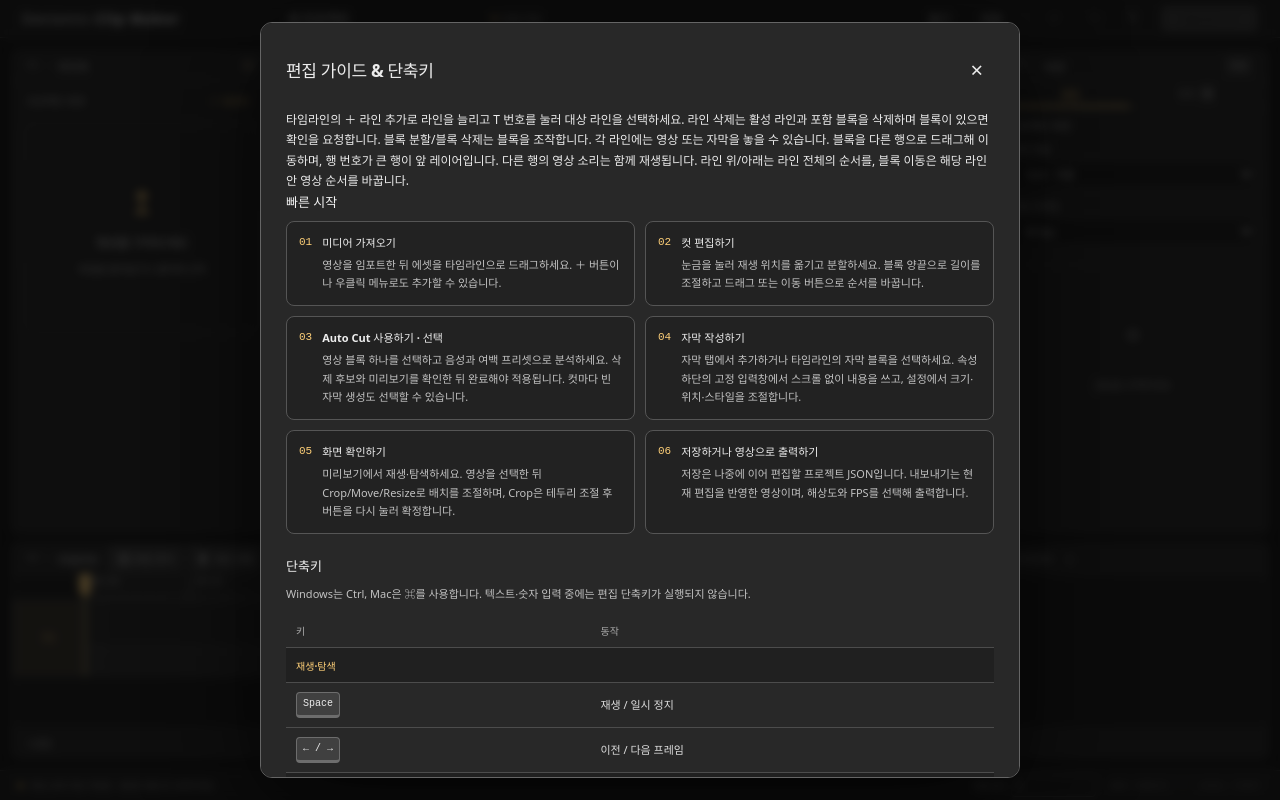
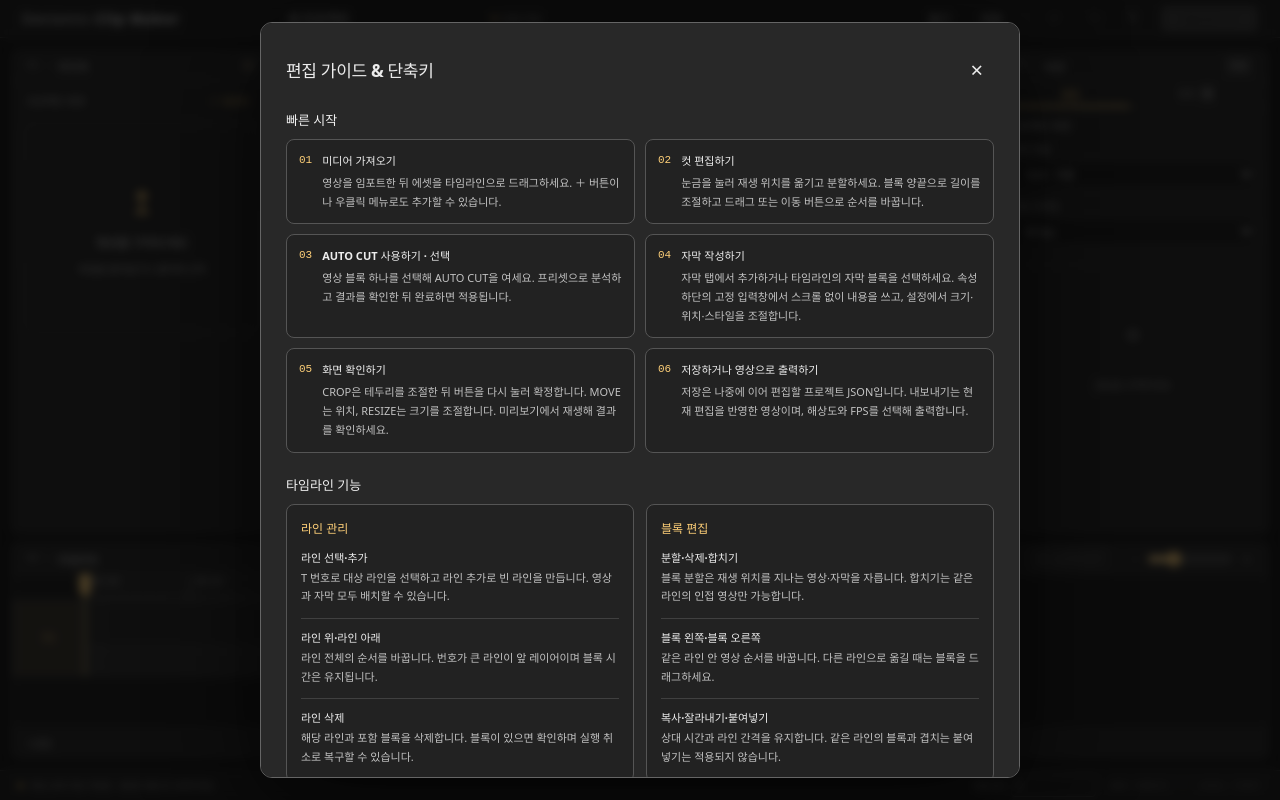
Before and after one commit to archibee/devianns-clip-maker, a React (Vite) app: page / in a window 1280 px wide. Both pictures are taken after a click on the button "단축키 도움말". Built offline with nearby package versions, Linux system fonts and the light colour scheme; a web font is replaced by a local one.

Commit message:
타임라인 V4 업그레이드

```diff
--- a/scripts/timeline-upgrade-v2-test.mjs
+++ b/scripts/timeline-upgrade-v2-test.mjs
@@ -52,7 +52,7 @@ try {
       buffer: Buffer.from(JSON.stringify(project)),
     });
   await page.waitForFunction(() => document.querySelectorAll('.timeline-clip').length === 3);
-  const button = page.getByRole('button', { name: 'Auto Cut', exact: true });
+  const button = page.getByRole('button', { name: 'AUTO CUT', exact: true });
   await page.locator('.timeline-clip').first().click();
   assert.equal(await button.isEnabled(), true);
   await page
--- a/src/editor/HelpDialog.tsx
+++ b/src/editor/HelpDialog.tsx
@@ -10,8 +10,8 @@ const steps = [
     '눈금을 눌러 재생 위치를 옮기고 분할하세요. 블록 양끝으로 길이를 조절하고 드래그 또는 이동 버튼으로 순서를 바꿉니다.',
   ],
   [
-    'Auto Cut 사용하기 · 선택',
-    '영상 블록 하나를 선택하고 음성과 여백 프리셋으로 분석하세요. 삭제 후보와 미리보기를 확인한 뒤 완료해야 적용됩니다. 컷마다 빈 자막 생성도 선택할 수 있습니다.',
+    'AUTO CUT 사용하기 · 선택',
+    '영상 블록 하나를 선택해 AUTO CUT을 여세요. 프리셋으로 분석하고 결과를 확인한 뒤 완료하면 적용됩니다.',
   ],
   [
     '자막 작성하기',
@@ -19,12 +19,82 @@ const steps = [
   ],
   [
     '화면 확인하기',
-    '미리보기에서 재생·탐색하세요. 영상을 선택한 뒤 Crop/Move/Resize로 배치를 조절하며, Crop은 테두리 조절 후 버튼을 다시 눌러 확정합니다.',
+    'CROP은 테두리를 조절한 뒤 버튼을 다시 눌러 확정합니다. MOVE는 위치, RESIZE는 크기를 조절합니다. 미리보기에서 재생해 결과를 확인하세요.',
   ],
   [
     '저장하거나 영상으로 출력하기',
     '저장은 나중에 이어 편집할 프로젝트 JSON입니다. 내보내기는 현재 편집을 반영한 영상이며, 해상도와 FPS를 선택해 출력합니다.',
   ],
+];
+const timelineGuide = [
+  {
+    title: '라인 관리',
+    items: [
+      [
+        '라인 선택·추가',
+        'T 번호로 대상 라인을 선택하고 라인 추가로 빈 라인을 만듭니다. 영상과 자막 모두 배치할 수 있습니다.',
+      ],
+      [
+        '라인 위·라인 아래',
+        '라인 전체의 순서를 바꿉니다. 번호가 큰 라인이 앞 레이어이며 블록 시간은 유지됩니다.',
+      ],
+      [
+        '라인 삭제',
+        '해당 라인과 포함 블록을 삭제합니다. 블록이 있으면 확인하며 실행 취소로 복구할 수 있습니다.',
+      ],
+    ],
+  },
+  {
+    title: '블록 편집',
+    items: [
+      [
+        '분할·삭제·합치기',
+        '블록 분할은 재생 위치를 지나는 영상·자막을 자릅니다. 합치기는 같은 라인의 인접 영상만 가능합니다.',
+      ],
+      [
+        '블록 왼쪽·블록 오른쪽',
+        '같은 라인 안 영상 순서를 바꿉니다. 다른 라인으로 옮길 때는 블록을 드래그하세요.',
+      ],
+      [
+        '복사·잘라내기·붙여넣기',
+        '상대 시간과 라인 간격을 유지합니다. 같은 라인의 블록과 겹치는 붙여넣기는 적용되지 않습니다.',
+      ],
+    ],
+  },
+  {
+    title: '선택과 음소거',
+    items: [
+      [
+        '혼합 다중 선택',
+        'Ctrl/⌘+클릭으로 영상·자막을 함께 선택합니다. 속성 탭에서는 같은 종류의 공통 설정을 편집합니다.',
+      ],
+      [
+        '개별·일괄 음소거',
+        '영상의 오디오 영역 버튼을 사용하세요. 선택된 영상의 버튼은 선택 영상 전체에, 선택 밖 버튼은 그 영상만 적용합니다.',
+      ],
+      [
+        '소리와 영상',
+        '자막과 무음 원본은 음소거 대상에서 제외합니다. 음소거는 영상은 유지하고 미리보기·출력 소리만 바꿉니다.',
+      ],
+    ],
+  },
+  {
+    title: 'AUTO CUT',
+    items: [
+      [
+        '선택 블록만 분석',
+        '영상 블록 하나만 선택해야 실행됩니다. 모달에서 원본 소리를 분석하고 완료 전에는 프로젝트를 변경하지 않습니다.',
+      ],
+      [
+        '다른 블록 시간 유지',
+        '대상 블록의 남길 컷만 이어 붙입니다. 다른 영상·기존 자막은 원래 시간에 남으며 빈 공간이 생길 수 있습니다.',
+      ],
+      [
+        '빈 자막 자동 생성',
+        '체크하면 항상 새 라인에 컷마다 같은 길이의 빈 자막을 만듭니다. 취소하면 적용하지 않습니다.',
+      ],
+    ],
+  },
 ];
 const shortcuts = [
   {
@@ -51,11 +121,8 @@ const shortcuts = [
     group: '복사·실행 취소',
     rows: [
       ['Ctrl / ⌘ + C', '선택 블록 복사'],
-      ['Ctrl / ⌘ + X', '선택한 영상 또는 자막 잘라내기 · 실행 취소로 복구 가능'],
-      [
-        'Ctrl / ⌘ + V',
-        '선택 행의 재생 위치에 붙여넣기 · 상대 시간/행 간격 보존 · 같은 행의 겹침은 거부',
-      ],
+      ['Ctrl / ⌘ + X', '선택 블록 잘라내기'],
+      ['Ctrl / ⌘ + V', '선택 라인의 재생 위치에 붙여넣기'],
       ['Ctrl / ⌘ + Z', '실행 취소'],
       ['Ctrl / ⌘ + Shift + Z', '다시 실행'],
     ],
@@ -66,14 +133,6 @@ export function HelpDialog({ onClose }: { onClose: () => void }) {
     <Dialog title="편집 가이드 & 단축키" onClose={onClose}>
       <div className="editor-help">
         <section aria-labelledby="help-start-title">
-          <p>
-            타임라인의 ＋ 라인 추가로 라인을 늘리고 T 번호를 눌러 대상 라인을 선택하세요. 라인
-            삭제는 활성 라인과 포함 블록을 삭제하며 블록이 있으면 확인을 요청합니다. 블록 분할/블록
-            삭제는 블록을 조작합니다. 각 라인에는 영상 또는 자막을 놓을 수 있습니다. 블록을 다른
-            행으로 드래그해 이동하며, 행 번호가 큰 행이 앞 레이어입니다. 다른 행의 영상 소리는 함께
-            재생됩니다. 라인 위/아래는 라인 전체의 순서를, 블록 이동은 해당 라인 안 영상 순서를
-            바꿉니다.
-          </p>
           <h3 id="help-start-title">빠른 시작</h3>
           <ol className="help-steps">
             {steps.map(([title, text], i) => (
@@ -86,6 +145,24 @@ export function HelpDialog({ onClose }: { onClose: () => void }) {
               </li>
             ))}
           </ol>
+        </section>
+        <section aria-labelledby="help-timeline-title">
+          <h3 id="help-timeline-title">타임라인 기능</h3>
+          <div className="help-timeline-grid">
+            {timelineGuide.map((card) => (
+              <article className="help-timeline-card" key={card.title}>
+                <h4>{card.title}</h4>
+                <dl>
+                  {card.items.map(([label, text]) => (
+                    <div key={label}>
+                      <dt>{label}</dt>
+                      <dd>{text}</dd>
+                    </div>
+                  ))}
+                </dl>
+              </article>
+            ))}
+          </div>
         </section>
         <section aria-labelledby="help-keys-title">
           <h3 id="help-keys-title">단축키</h3>
@@ -121,19 +198,8 @@ export function HelpDialog({ onClose }: { onClose: () => void }) {
         </section>
         <aside className="help-notes" aria-label="편집과 저장 안내">
           <p>
-            <strong>영상과 소리</strong> 원본 소리는 영상 블록과 함께 잘리고 이동합니다. 영상 블록의
-            오디오 영역에서 음소거를 누르세요. 선택된 영상의 버튼을 누르면 혼합 선택 중인 영상
-            전체에 같은 음소거/해제 상태를 적용하며 자막은 무시합니다. 선택 밖 버튼은 그 영상만
-            변경합니다. 음소거는 미리보기와 출력에 반영되고 Auto Cut은 원본 소리를 분석합니다.
-          </p>
-          <p>
             <strong>프로젝트 다시 열기</strong> JSON에는 원본 영상이 포함되지 않습니다. 원본 파일을
             보관하고 필요하면 다시 연결하세요.
-          </p>
-          <p>
-            <strong>Auto Cut</strong> 분석만으로 적용되지 않습니다. 완료 전까지 원래 타임라인이
-            유지되며, 선택한 영상 블록 하나만 적용하며 다른 블록과 기존 자막 시간은 유지합니다. 자동
-            자막은 항상 새 라인에 추가합니다.
           </p>
         </aside>
         <footer className="help-footer">
--- a/src/editor/PreviewPanel.tsx
+++ b/src/editor/PreviewPanel.tsx
@@ -11,6 +11,7 @@ import type { PlaybackService, PlaybackState } from '../playback/service';
 import { previewSize } from '../render/compositor';
 import { PreviewTransformOverlay, type PreviewTool } from './PreviewTransformOverlay';
 import { PanelTitle } from './Panel';
+import { TimelineIcon } from './TimelineIcon';
 
 type Props = {
   project: Project;
@@ -80,7 +81,8 @@ export function PreviewPanel(p: Props) {
                 setTool(tool === mode ? undefined : mode);
               }}
             >
-              {mode[0].toUpperCase() + mode.slice(1)}
+              <TimelineIcon name={mode} />
+              {mode.toUpperCase()}
             </button>
           ))}
         </div>
--- a/src/editor/Timeline.tsx
+++ b/src/editor/Timeline.tsx
@@ -172,7 +172,7 @@ export function Timeline(p: Props) {
               라인 삭제
             </button>
             <button
-              aria-label="라인 위 ↑"
+              aria-label="라인 위"
               disabled={p.locked || p.activeLane <= 0}
               onClick={() => p.onMoveLane(-1)}
             >
@@ -180,7 +180,7 @@ export function Timeline(p: Props) {
               라인 위
             </button>
             <button
-              aria-label="라인 아래 ↓"
+              aria-label="라인 아래"
               disabled={p.locked || p.activeLane >= laneCount(p.project) - 1}
               onClick={() => p.onMoveLane(1)}
             >
@@ -213,7 +213,7 @@ export function Timeline(p: Props) {
               블록 합치기
             </button>
             <button
-              aria-label="블록 이동 ←"
+              aria-label="블록 왼쪽"
               disabled={p.locked || currentIndex <= 0}
               onClick={() =>
                 p.onCommand({
@@ -224,10 +224,10 @@ export function Timeline(p: Props) {
               }
             >
               <TimelineIcon name="left" />
-              블록 이동
+              블록 왼쪽
             </button>
             <button
-              aria-label="블록 이동 →"
+              aria-label="블록 오른쪽"
               disabled={p.locked || currentIndex < 0 || currentIndex >= selectedLaneRows.length - 1}
               onClick={() =>
                 p.onCommand({
@@ -237,8 +237,8 @@ export function Timeline(p: Props) {
                 })
               }
             >
-              블록 이동
               <TimelineIcon name="right" />
+              블록 오른쪽
             </button>
           </div>
           <div className="timeline-tool-group" role="group" aria-label="확장 기능">
@@ -248,7 +248,7 @@ export function Timeline(p: Props) {
               onClick={p.onAutoCut}
             >
               <TimelineIcon name="auto" />
-              Auto Cut
+              AUTO CUT
             </button>
           </div>
         </div>
--- a/src/editor/TimelineIcon.tsx
+++ b/src/editor/TimelineIcon.tsx
@@ -1,4 +1,7 @@
 const paths = {
+  crop: 'M5 2v11a2 2 0 0 0 2 2h11 M2 5h11a2 2 0 0 1 2 2v11',
+  move: 'M10 2v16 M2 10h16 M7 5l3-3 3 3 M7 15l3 3 3-3 M5 7l-3 3 3 3 M15 7l3 3-3 3',
+  resize: 'M3 8V3h5 M3 3l5 5 M12 17h5v-5 M17 17l-5-5',
   add: 'M3 4h14v12H3z M7 10h6 M10 7v6',
   trash: 'M4 5h12 M8 3h4 M6 5l1 12h6l1-12 M9 8v6 M11 8v6',
   up: 'M10 16V4 M5 9l5-5 5 5',
--- a/src/styles.css
+++ b/src/styles.css
@@ -783,6 +783,7 @@ small {
 .timeline-panel .panel-actions {
   min-width: 0;
   flex: 1;
+  justify-content: flex-end;
 }
 .timeline-panel .panel-title h2 {
   flex-shrink: 0;
@@ -1427,6 +1428,43 @@ small {
 .help-caption {
   margin-bottom: 10px;
 }
+.help-timeline-grid {
+  display: grid;
+  grid-template-columns: repeat(2, minmax(0, 1fr));
+  gap: 12px;
+}
+.help-timeline-card {
+  padding: 14px;
+  border: 1px solid #555;
+  border-radius: 8px;
+  background: #222;
+}
+.help-timeline-card h4 {
+  margin: 0 0 12px;
+  color: var(--accent);
+  font-size: 12px;
+}
+.help-timeline-card dl {
+  margin: 0;
+}
+.help-timeline-card dl > div + div {
+  margin-top: 12px;
+  padding-top: 10px;
+  border-top: 1px solid #404040;
+}
+.help-timeline-card dt {
+  font-size: 11px;
+  font-weight: 600;
+  color: #eee;
+  margin-bottom: 4px;
+}
+.help-timeline-card dd {
+  margin: 0;
+  font-size: 11px;
+  line-height: 1.7;
+  color: #c2c2c2;
+  overflow-wrap: anywhere;
+}
 .help-shortcuts {
   border-collapse: collapse;
   width: 100%;
@@ -1506,7 +1544,8 @@ small {
   font-size: 10px;
 }
 @media (max-width: 600px) {
-  .help-steps {
+  .help-steps,
+  .help-timeline-grid {
     grid-template-columns: 1fr;
   }
   .help-shortcuts th,
@@ -1825,6 +1864,9 @@ small {
   margin-left: auto;
 }
 .preview-tools button {
+  display: inline-flex;
+  align-items: center;
+  gap: 4px;
   min-height: 23px;
   padding: 2px 7px;
   font-size: 10px;
```
Also changed, not shown: scripts/timeline-upgrade-v3-test.mjs (+4 -4 lines), 1 other file (tests, documents, lock files or other folders).
